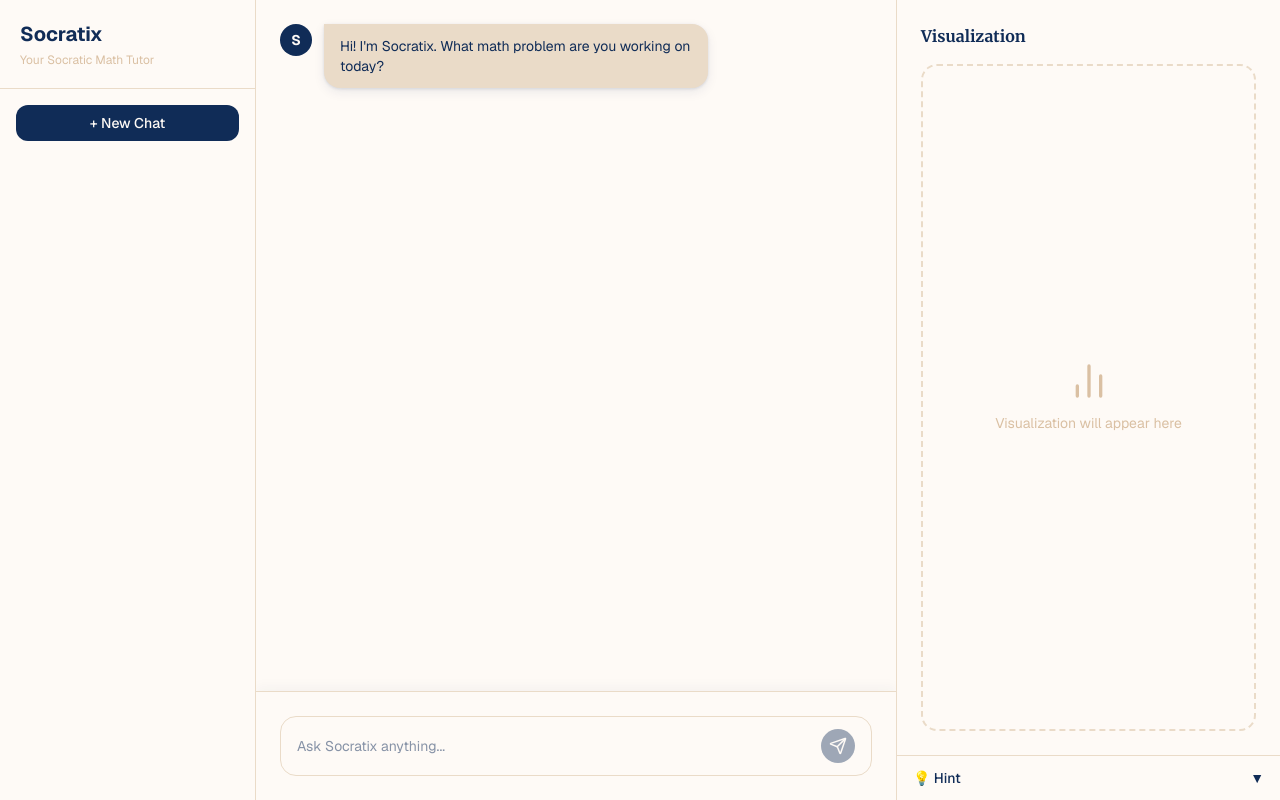
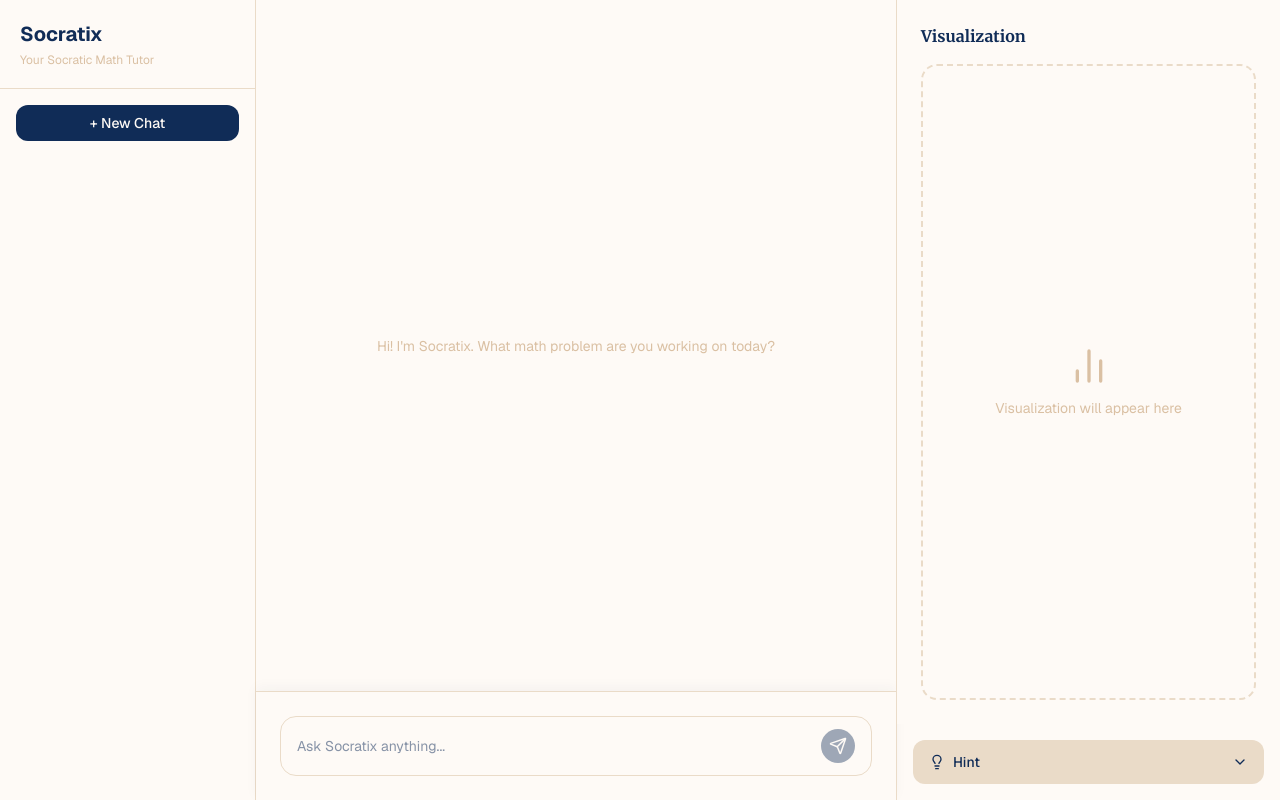
Before and after one commit to reregin/socratix, a Next.js app in the folder apps/frontend/: page /chat in a window 1280 px wide. Built offline with nearby package versions, Linux system fonts and the light colour scheme.

Commit message:
feat: connect frontend to NestJS SSE endpoint

```diff
--- a/apps/frontend/components/chat/ChatInterface.tsx
+++ b/apps/frontend/components/chat/ChatInterface.tsx
@@ -1,75 +1,96 @@
 "use client";
 
-import { useState } from "react";
+import { useState, useRef, useEffect } from "react";
+import { Lightbulb, ChevronDown, ChevronUp } from "lucide-react";
 import MessageList from "./MessageList";
 import MessageInput from "./MessageInput";
 import VisualizationCanvas from "./VisualizationCanvas";
+import type { ChatStreamEvent } from "@/../../packages/shared-types/src/chat-stream";
 
-type Message = {
+interface Message {
   id: string;
-  role: string;
+  role: "user" | "assistant";
   content: string;
-};
-
-const WELCOME_MESSAGE: Message = {
-  id: "welcome",
-  role: "assistant",
-  content: "Hi! I'm Socratix. What math problem are you working on today?",
-};
-
-const MOCK_REPLIES = [
-  "Interesting! Before I give you the answer, what do you think the first step should be?",
-  "Good thinking! Can you tell me why you approached it that way?",
-  "You're on the right track. What happens if you try to simplify that expression first?",
-  "Let's think about this together. What do you already know about this type of problem?",
-  "Almost there! Take another look at your calculation — does anything seem off?",
-  "Great effort! What rule or formula do you think applies here?",
-];
+}
 
 export default function ChatInterface() {
-  const [messages, setMessages] = useState<Message[]>([WELCOME_MESSAGE]);
+  const [messages, setMessages] = useState<Message[]>([]);
   const [input, setInput] = useState("");
   const [isLoading, setIsLoading] = useState(false);
-  const [showHint, setShowHint] = useState(false);
+  const [hintOpen, setHintOpen] = useState(false);
+  const [sessionId] = useState(() => crypto.randomUUID());
 
-  const handleSubmit = (e: React.FormEvent) => {
-    e.preventDefault();
+  const handleSubmit = async (e?: React.FormEvent) => {
+  e?.preventDefault();
     if (!input.trim() || isLoading) return;
 
     const userMessage: Message = {
-      id: Date.now().toString(),
+      id: crypto.randomUUID(),
       role: "user",
-      content: input,
+      content: input.trim(),
     };
 
     setMessages((prev) => [...prev, userMessage]);
     setInput("");
     setIsLoading(true);
 
-    setTimeout(() => {
-      const reply = MOCK_REPLIES[Math.floor(Math.random() * MOCK_REPLIES.length)];
-      setMessages((prev) => [
-        ...prev,
-        {
-          id: (Date.now() + 1).toString(),
-          role: "assistant",
-          content: reply,
-        },
-      ]);
+    const assistantId = crypto.randomUUID();
+    setMessages((prev) => [
+      ...prev,
+      { id: assistantId, role: "assistant", content: "" },
+    ]);
+
+    try {
+      const response = await fetch("http://localhost:3001/chat", {
+        method: "POST",
+        headers: { "Content-Type": "application/json" },
+        body: JSON.stringify({ message: userMessage.content, sessionId }),
+      });
+
+      const reader = response.body?.getReader();
+      const decoder = new TextDecoder();
+
+      if (!reader) throw new Error("No response body");
+
+      while (true) {
+        const { done, value } = await reader.read();
+        if (done) break;
+
+        const chunk = decoder.decode(value);
+        const lines = chunk.split("\n");
+
+        for (const line of lines) {
+          if (line.startsWith("data: ")) {
+            try {
+              const event: ChatStreamEvent = JSON.parse(line.slice(6));
+              if (event.type === "token") {
+                setMessages((prev) =>
+                  prev.map((m) =>
+                    m.id === assistantId
+                      ? { ...m, content: m.content + event.text }
+                      : m
+                  )
+                );
+              }
+            } catch {}
+          }
+        }
+      }
+    } catch (error) {
+      setMessages((prev) =>
+        prev.map((m) =>
+          m.id === assistantId
+            ? { ...m, content: "Error connecting to server." }
+            : m
+        )
+      );
+    } finally {
       setIsLoading(false);
-    }, 1000);
-  };
-
-  const handleNewChat = () => {
-    setMessages([WELCOME_MESSAGE]);
-    setInput("");
-    setIsLoading(false);
-    setShowHint(false);
+    }
   };
 
   return (
     <div className="flex h-screen w-full" style={{ backgroundColor: "#FEFAF6" }}>
-
       {/* Sidebar Kiri */}
       <div className="w-64 flex flex-col border-r" style={{ backgroundColor: "#FEFAF6", borderColor: "#EADBC8" }}>
         <div className="p-5 border-b" style={{ borderColor: "#EADBC8" }}>
@@ -78,8 +99,8 @@
         </div>
         <div className="p-4">
           <button
-            onClick={handleNewChat}
-            className="w-full py-2 px-4 rounded-xl text-sm font-medium transition-all hover:opacity-80"
+            onClick={() => setMessages([])}
+            className="w-full py-2 px-4 rounded-xl text-sm font-medium"
             style={{ backgroundColor: "#102C57", color: "#FEFAF6" }}
           >
             + New Chat
@@ -88,31 +109,8 @@
       </div>
 
       {/* Area Chat Tengah */}
-      <div className="flex flex-col flex-1 h-full overflow-hidden">
-        <MessageList messages={messages} />
-
-        {/* Loading dots */}
-        {isLoading && (
-          <div className="px-6 pb-2 flex items-center gap-3">
-            <div
-              className="w-8 h-8 rounded-full flex items-center justify-center text-sm font-bold shrink-0"
-              style={{ backgroundColor: "#102C57", color: "#FEFAF6" }}
-            >
-              S
-            </div>
-            <div
-              className="px-4 py-3 rounded-2xl rounded-tl-none"
-              style={{ backgroundColor: "#EADBC8" }}
-            >
-              <div className="flex space-x-1">
-                <div className="w-2 h-2 rounded-full animate-bounce" style={{ backgroundColor: "#102C57" }}></div>
-                <div className="w-2 h-2 rounded-full animate-bounce" style={{ backgroundColor: "#102C57", animationDelay: "0.1s" }}></div>
-                <div className="w-2 h-2 rounded-full animate-bounce" style={{ backgroundColor: "#102C57", animationDelay: "0.2s" }}></div>
-              </div>
-            </div>
-          </div>
-        )}
-
+      <div className="flex flex-col flex-1 h-full">
+        <MessageList messages={messages} isLoading={isLoading} />
         <MessageInput
           input={input}
           setInput={setInput}
@@ -121,31 +119,28 @@
         />
       </div>
 
-      {/* Panel Visualisasi Kanan */}
+      {/* Panel Kanan */}
       <div className="w-96 border-l flex flex-col" style={{ borderColor: "#EADBC8" }}>
         <VisualizationCanvas />
-
-        {/* Hint Panel */}
-        <div className="border-t" style={{ borderColor: "#EADBC8" }}>
+        <div className="mt-4 mx-4 mb-4 rounded-xl overflow-hidden" style={{ backgroundColor: "#EADBC8" }}>
           <button
-            onClick={() => setShowHint(!showHint)}
-            className="w-full flex items-center justify-between px-4 py-3 text-sm font-medium transition-all"
-            style={{ backgroundColor: "#FEFAF6", color: "#102C57" }}
+            onClick={() => setHintOpen(!hintOpen)}
+            className="w-full flex items-center justify-between px-4 py-3"
+            style={{ color: "#102C57" }}
           >
-            <span>💡 Hint</span>
-            <span>{showHint ? "▲" : "▼"}</span>
+            <div className="flex items-center gap-2">
+              <Lightbulb size={16} />
+              <span className="text-sm font-medium">Hint</span>
+            </div>
+            {hintOpen ? <ChevronUp size={16} /> : <ChevronDown size={16} />}
           </button>
-          {showHint && (
-            <div
-              className="px-4 py-3 text-sm"
-              style={{ backgroundColor: "#EADBC8", color: "#102C57" }}
-            >
-              Try breaking the problem into smaller steps. What's the first thing you need to find?
+          {hintOpen && (
+            <div className="px-4 pb-3 text-sm" style={{ borderTop: "1px solid rgba(16,44,87,0.1)", color: "#102C57" }}>
+              Try breaking the problem down step by step.
             </div>
           )}
         </div>
       </div>
-
     </div>
   );
 }
--- a/apps/frontend/components/chat/MessageList.tsx
+++ b/apps/frontend/components/chat/MessageList.tsx
@@ -1,56 +1,52 @@
-"use client";
+interface Message {
+  id: string;
+  role: "user" | "assistant";
+  content: string;
+}
 
-import { useEffect, useRef } from "react";
+interface MessageListProps {
+  messages: Message[];
+  isLoading: boolean;
+}
 
-type Message = {
-  id: string;
-  role: string;
-  content: string;
-};
+export default function MessageList({ messages, isLoading }: MessageListProps) {
+  return (
+    <div className="flex-1 overflow-y-auto p-6 space-y-4">
+      {messages.length === 0 && (
+        <div className="flex items-center justify-center h-full">
+          <p className="text-sm" style={{ color: "#DAC0A3" }}>
+            Hi! I'm Socratix. What math problem are you working on today?
+          </p>
+        </div>
+      )}
 
-export default function MessageList({ messages }: { messages: Message[] }) {
-  const bottomRef = useRef<HTMLDivElement>(null);
-
-  useEffect(() => {
-    bottomRef.current?.scrollIntoView({ behavior: "smooth" });
-  }, [messages]);
-
-  return (
-    <div className="flex-1 overflow-y-auto p-4 sm:p-6 space-y-4">
-      {messages.map((message) => {
-        const isAssistant = message.role === "assistant";
-        return (
+      {messages.map((message) => (
         <div
           key={message.id}
-            className={`flex items-start gap-3 ${isAssistant ? "" : "flex-row-reverse"}`}
+          className={`flex items-start gap-3 ${message.role === "user" ? "flex-row-reverse" : ""}`}
         >
           <div
             className="w-8 h-8 rounded-full flex items-center justify-center text-sm font-bold shrink-0"
             style={{
-                backgroundColor: isAssistant ? "#102C57" : "#DAC0A3",
-                color: isAssistant ? "#FEFAF6" : "#102C57",
+              backgroundColor: message.role === "user" ? "#DAC0A3" : "#102C57",
+              color: message.role === "user" ? "#102C57" : "#FEFAF6",
             }}
           >
-              {isAssistant ? "S" : "U"}
+            {message.role === "user" ? "U" : "S"}
           </div>
           <div
-              className={`px-4 py-3 rounded-2xl text-sm max-w-[85%] sm:max-w-sm ${
-                isAssistant ? "rounded-tl-none" : "rounded-tr-none"
-              }`}
+            className="px-4 py-3 rounded-2xl max-w-sm text-sm"
             style={{
-                backgroundColor: isAssistant ? "#EADBC8" : "#102C57",
-                color: isAssistant ? "#102C57" : "#FEFAF6",
-                boxShadow: isAssistant
-                  ? "0 4px 12px rgba(16, 44, 87, 0.08), 0 1px 3px rgba(16, 44, 87, 0.12)"
-                  : "0 4px 12px rgba(16, 44, 87, 0.15), 0 1px 3px rgba(16, 44, 87, 0.2)",
+              backgroundColor: message.role === "user" ? "#102C57" : "#EADBC8",
+              color: message.role === "user" ? "#FEFAF6" : "#102C57",
+              borderRadius: message.role === "user" ? "1rem 1rem 0 1rem" : "1rem 1rem 1rem 0",
+              boxShadow: "0 4px 12px rgba(16, 44, 87, 0.10)",
             }}
           >
-              {message.content}
+            {message.content || (isLoading && message.role === "assistant" ? "..." : "")}
           </div>
         </div>
-        );
-      })}
-      <div ref={bottomRef} />
+      ))}
     </div>
   );
 }
--- /dev/null
+++ b/packages/shared-types/src/chat-stream.ts
@@ -0,0 +1,83 @@
+export type ChatRole = 'user' | 'assistant';
+
+export interface ChatStreamRequest {
+  message: string;
+  sessionId?: string;
+}
+
+export interface StreamSceneComponent {
+  component: string;
+  props: Record<string, unknown>;
+  position?: {
+    x: number;
+    y: number;
+    z: number;
+  };
+  rotation?: {
+    x: number;
+    y: number;
+    z: number;
+  };
+  scale?: {
+    x: number;
+    y: number;
+    z: number;
+  };
+}
+
+export interface StreamSceneDescriptor {
+  scene: StreamSceneComponent[];
+  animation: string | null;
+  camera?: {
+    position: {
+      x: number;
+      y: number;
+      z: number;
+    };
+    lookAt: {
+      x: number;
+      y: number;
+      z: number;
+    };
+  };
+  lighting?: {
+    ambientIntensity?: number;
+    directionalIntensity?: number;
+  };
+}
+
+export interface ChatStreamTokenEvent {
+  type: 'token';
+  messageId: string;
+  text: string;
+}
+
+export interface ChatStreamSceneEvent {
+  type: 'scene';
+  messageId: string;
+  scene: StreamSceneDescriptor;
+}
+
+export interface ChatStreamDoneEvent {
+  type: 'done';
+  messageId: string;
+}
+
+export interface ChatStreamErrorEvent {
+  type: 'error';
+  message: string;
+}
+
+export interface ChatStreamProgressEvent {
+  type: 'progress';
+  step: string;
+  status: 'started' | 'completed' | 'failed';
+  label: string;
+}
+
+export type ChatStreamEvent =
+  | ChatStreamTokenEvent
+  | ChatStreamSceneEvent
+  | ChatStreamDoneEvent
+  | ChatStreamErrorEvent
+  | ChatStreamProgressEvent;
```
Lines whose indentation alone changed are shown as unchanged.
